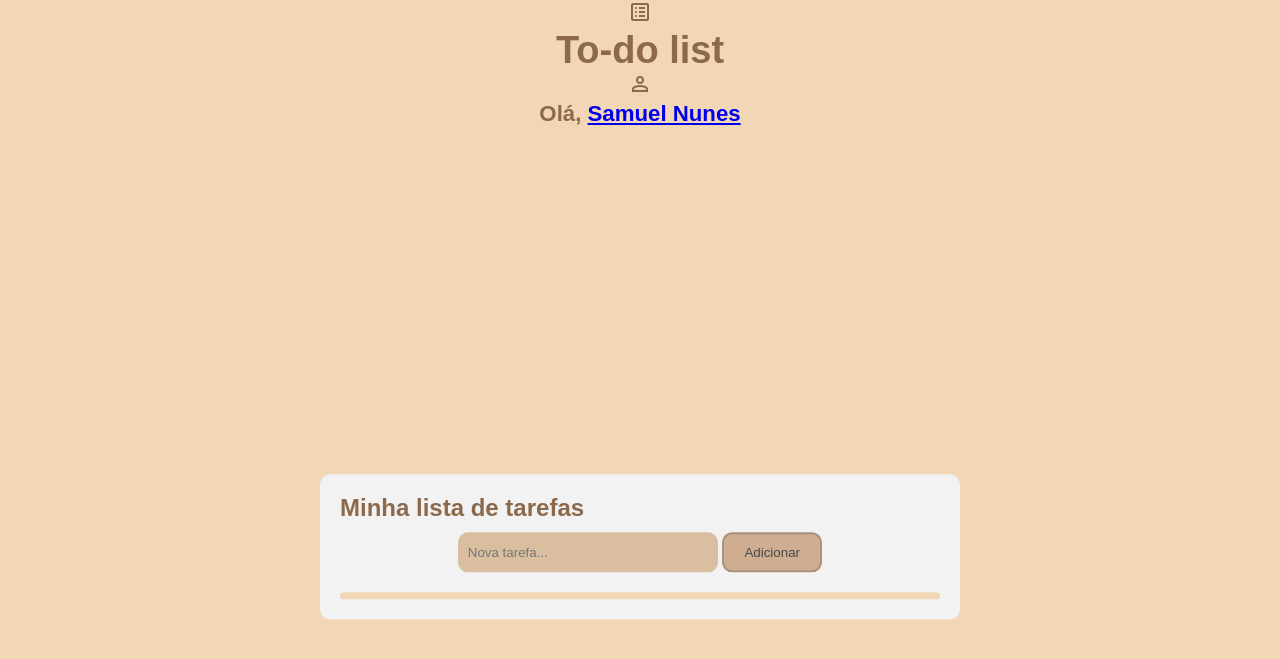
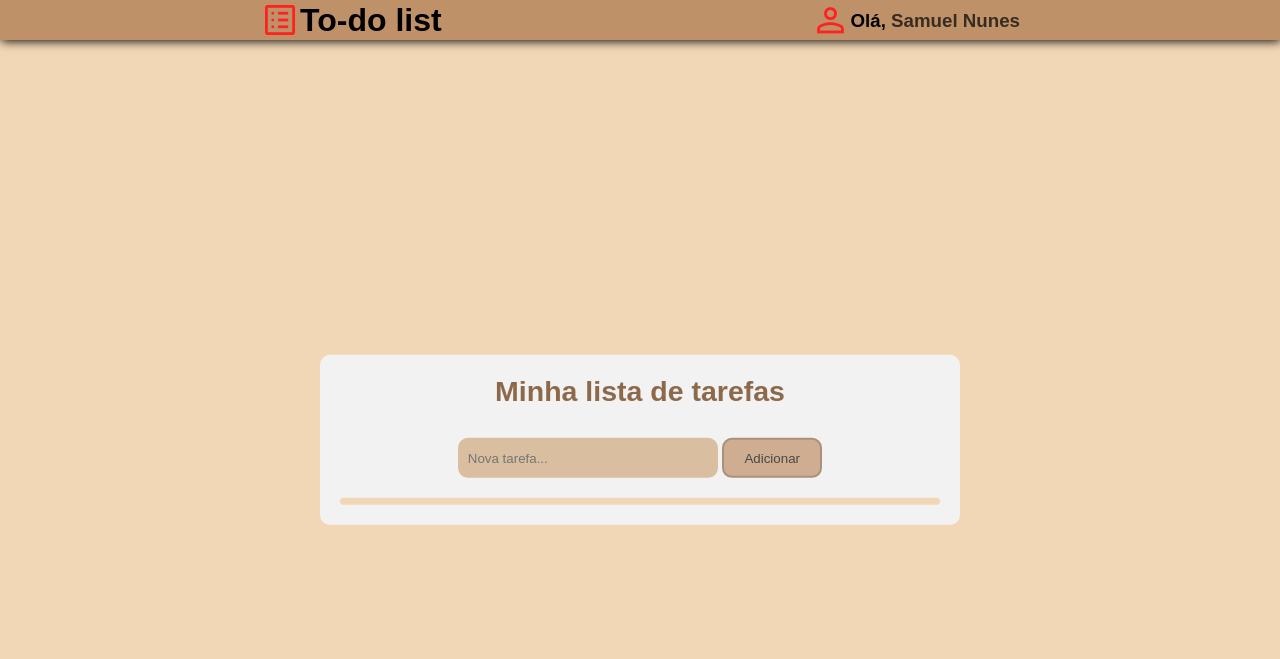
Before and after one commit to Samuel-Nun3s/to-do-list-with-account-system, a PHP site: page /web/home.html in a window 1280 px wide. Shown: the top 659 px of the page. Run offline with PHP 8.4, Linux system fonts and the light colour scheme; data that the repository does not hold is empty.

Commit message:
Atualização e adição de estilos

```diff
--- /dev/null
+++ b/src/css/modal.css
@@ -0,0 +1,45 @@
+@import url('style.css');
+
+#fade {
+    width: 100vw;
+    height: 100vh;
+    position: absolute;
+    background-color: rgba(0, 0, 0, 0.4);
+    z-index: 11;
+}
+
+.modal {
+    width: 90%;
+    height: 400px;
+    border-radius: 10px;
+
+    position: relative;
+    top: 50%;
+    left: 50%;
+    transform: translate(-50%, -50%);
+
+    background-color: var(--mainColor);
+    box-shadow: 1px 1px 5px black;
+
+    text-align: center;
+    display: flex;
+    flex-direction: column;
+    gap: 20px;
+    align-items: center;
+    justify-content: center;
+    z-index: 12;
+}
+
+#modal-delete h3, span {
+    color: #ff2020;
+}
+
+#modal-edit h3 {
+    font-size: 2em;
+}
+
+#modal-edit form {
+    display: flex;
+    flex-direction: column;
+    gap: 5px;
+}
--- /dev/null
+++ b/src/css/profile.css
@@ -0,0 +1,27 @@
+@import url('style.css');
+
+#user {
+    text-align: center;
+}
+
+#back {
+    color: black;
+}
+
+#user-photo span {
+    font-size: 10em;
+}
+
+#user-info {
+    display: flex;
+    flex-direction: column;
+    gap: 5px;
+}
+
+#user-info h3 {
+    color: var(--colorbutton);
+}
+
+#user-info span {
+    color: black;
+}
--- a/src/css/style.css
+++ b/src/css/style.css
@@ -2,6 +2,8 @@
 
 @import url('login.css');
 @import url('login-mobile.css');
+@import url('profile.css');
+@import url('modal.css');
 
 /* Configurações gerais: */
 * {
@@ -27,6 +29,59 @@
     color: var(--fontColor);
 }
 
+#nav-header {
+    width: 100vw;
+    background-color: var(--colorbutton);
+    box-shadow: 1px 1px 10px black;
+    color: black;
+}
+
+#navbar {
+    max-width: 800px;
+    position: relative;
+    left: 50%;
+    transform: translate(-50%, 0%);
+
+    display: flex;
+    justify-content: space-between;
+    padding: 0px 20px;
+}
+
+#navbar span {
+    font-size: 40px;
+}
+
+#nav-title {
+    display: flex;
+}
+
+#nav-title h1 {
+    position: relative;
+    top: 50%;
+    transform: translate(0%, -45%);
+}
+
+#nav-user {
+    display: flex;
+}
+
+#nav-user h3 {
+    position: relative;
+    top: 50%;
+    transform: translate(0%, -25%);
+}
+
+#nav-user a {
+    text-decoration: none;
+    color: black;
+    opacity: .7;
+}
+
+#nav-user a:hover {
+    opacity: 1;
+    text-decoration: underline;
+}
+
 main {
     width: 80vw;
     max-width: 640px;
@@ -42,7 +97,7 @@
 }
 
 /* Configurações otimizadas: */
-header,
+#title,
 #add,
 #edit {
     text-align: center;
@@ -55,7 +110,7 @@
 }
 
 /* Configurações do header: */
-header {
+#title {
     font-size: 19px;
 }
 
@@ -143,6 +198,22 @@
 }
 
 @media screen and (max-width: 500px) {
+    #navbar {
+        padding: 0px 10px;
+    }
+
+    #navbar span {
+        font-size: 25px;
+    }
+
+    #navbar h1 {
+        font-size: 20px;
+    }
+
+    #nav-user h3 {
+        font-size: 12px;
+    }
+
     main {
         width: 90%;
     }
```
